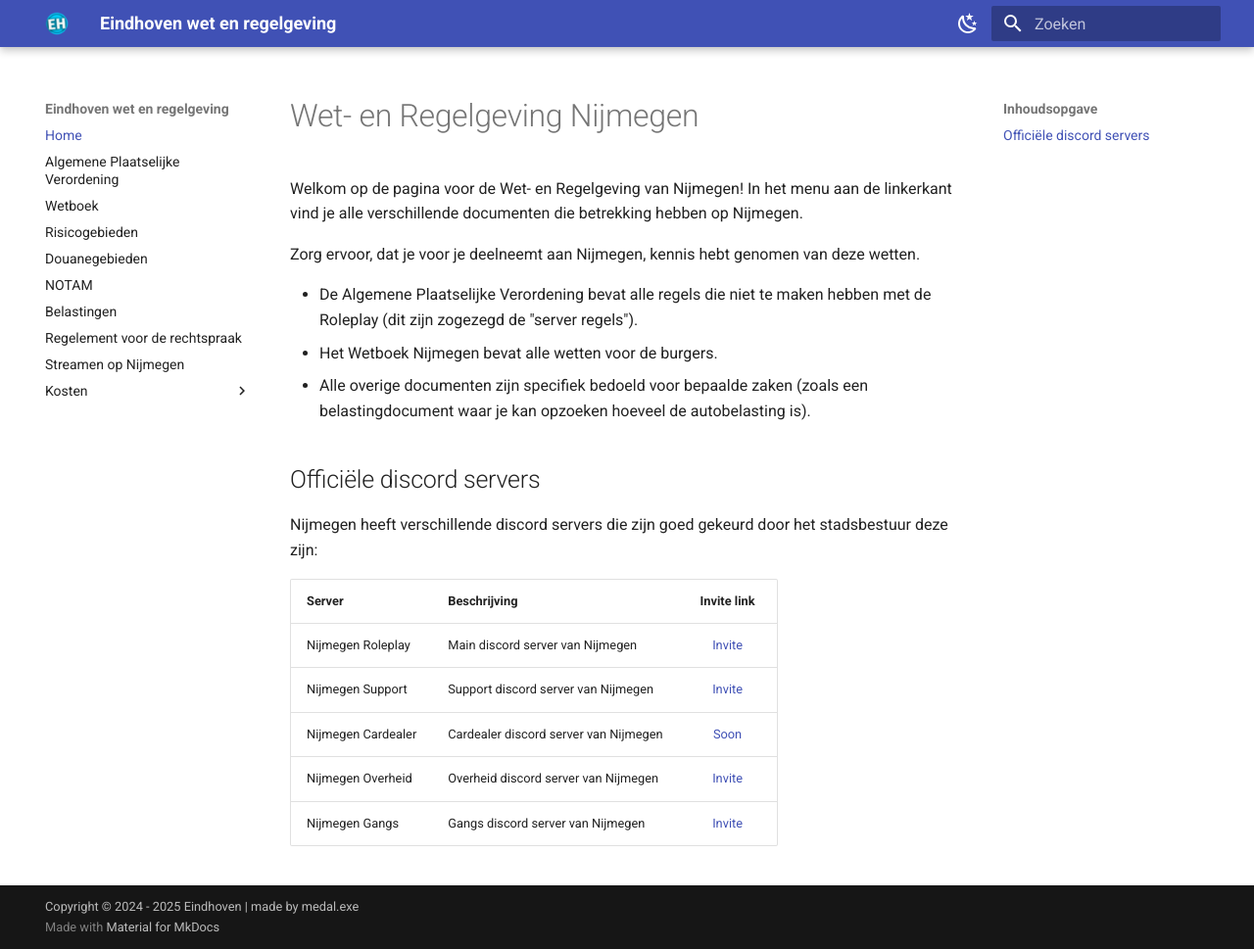
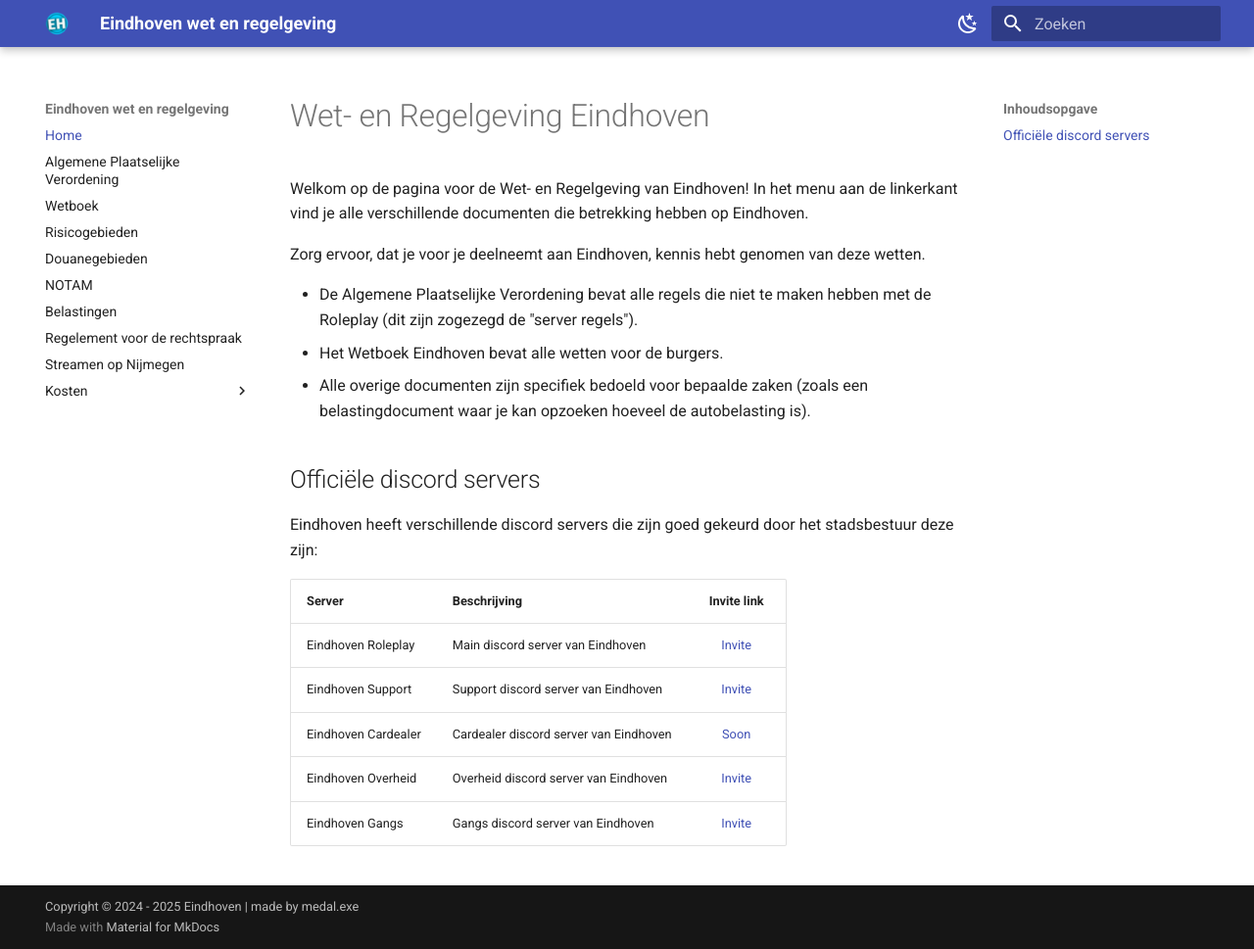
Before and after one commit to MysticyDev/EHAPV, an MkDocs documentation site: the page built from docs/index.md, in a window 1280 px wide and 969 px high. Shown: the whole window at 98% size. Built offline with MkDocs 1.6.1 and Material for MkDocs 9.7.7, drawn with Linux system fonts in a browser that asks for light colours; comment, search, counter and statistics services are not loaded.

Commit message:
Update index.md

```diff
--- a/docs/index.md
+++ b/docs/index.md
@@ -1,22 +1,22 @@
-# Wet- en Regelgeving Nijmegen
+# Wet- en Regelgeving Eindhoven
 
-Welkom op de pagina voor de Wet- en Regelgeving van Nijmegen!
-In het menu aan de linkerkant vind je alle verschillende documenten die betrekking hebben op Nijmegen.
+Welkom op de pagina voor de Wet- en Regelgeving van Eindhoven!
+In het menu aan de linkerkant vind je alle verschillende documenten die betrekking hebben op Eindhoven.
 
-Zorg ervoor, dat je voor je deelneemt aan Nijmegen, kennis hebt genomen van deze wetten.
+Zorg ervoor, dat je voor je deelneemt aan Eindhoven, kennis hebt genomen van deze wetten.
 
 - De Algemene Plaatselijke Verordening bevat alle regels die niet te maken hebben met de Roleplay (dit zijn zogezegd de "server regels").
-- Het Wetboek Nijmegen bevat alle wetten voor de burgers.
+- Het Wetboek Eindhoven bevat alle wetten voor de burgers.
 - Alle overige documenten zijn specifiek bedoeld voor bepaalde zaken (zoals een belastingdocument waar je kan opzoeken hoeveel de autobelasting is).
 
 ## Officiële discord servers
 
-Nijmegen heeft verschillende discord servers die zijn goed gekeurd door het stadsbestuur deze zijn:
+Eindhoven heeft verschillende discord servers die zijn goed gekeurd door het stadsbestuur deze zijn:
 
 | Server | Beschrijving | Invite link |
 |---|---|:---:|
-|Nijmegen Roleplay| Main discord server van Nijmegen | [Invite](https://discord.gg/nijmegenrp) |
-|Nijmegen Support| Support discord server van Nijmegen | [Invite](https://discord.gg/eG9yTvaHYp) |
-|Nijmegen Cardealer| Cardealer discord server van Nijmegen | [Soon](soon) |
-|Nijmegen Overheid| Overheid discord server van Nijmegen | [Invite](https://discord.gg/mBTXEnh5ZC) |
-|Nijmegen Gangs| Gangs discord server van Nijmegen | [Invite](https://discord.gg/bz5VWVrc) |
+|Eindhoven Roleplay| Main discord server van Eindhoven | [Invite](https://discord.gg/ehrp) |
+|Eindhoven Support| Support discord server van Eindhoven | [Invite](https://discord.gg/aWtJDkKnqH) |
+|Eindhoven Cardealer| Cardealer discord server van Eindhoven | [Soon](soon) |
+|Eindhoven Overheid| Overheid discord server van Eindhoven | [Invite](https://discord.gg/znh6qkdrCT) |
+|Eindhoven Gangs| Gangs discord server van Eindhoven | [Invite](https://discord.gg/FzBgcMMFqW) |
```
